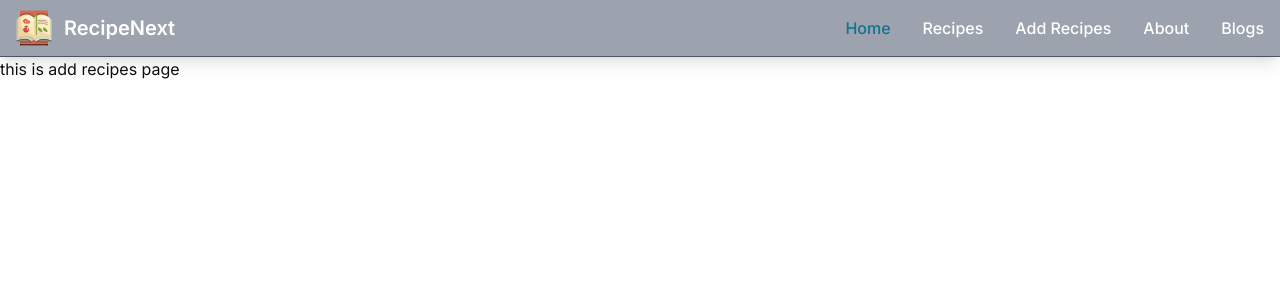
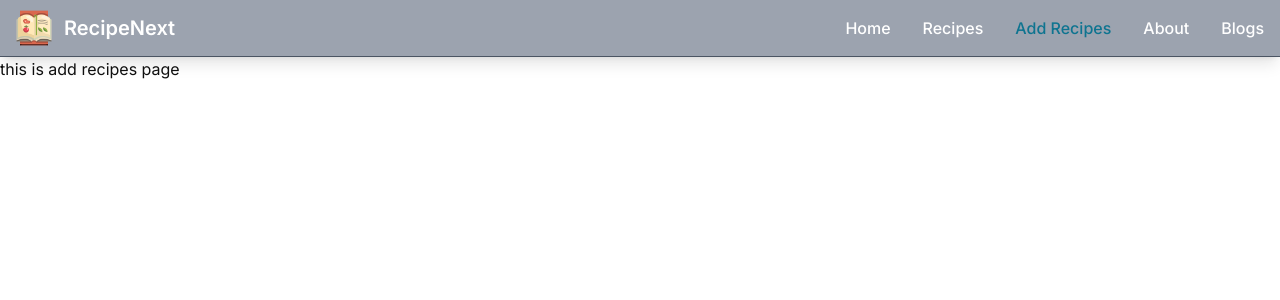
Before and after one commit to Oliulla/recipe-next, a Next.js app: page /add-recipes in a window 1280 px wide. Shown: the top 300 px of the page. Built offline with nearby package versions, Linux system fonts and the light colour scheme.

Commit message:
[DONE]: Dynamic route active

```diff
--- a/src/components/shared/Navbar.jsx
+++ b/src/components/shared/Navbar.jsx
@@ -2,8 +2,13 @@
 
 import Link from "next/link";
 import { Navbar } from "flowbite-react";
+// import { useRouter } from "next/router";
+import { usePathname } from "next/navigation";
 
 export default function Header() {
+  const pathname = usePathname();
+
+
   return (
     <Navbar
       fluid
@@ -21,19 +26,44 @@ export default function Header() {
       </Navbar.Brand>
       <Navbar.Toggle />
       <Navbar.Collapse>
-        <Navbar.Link className="text-white text-[1rem]" as={Link} href="/" active>
+        <Navbar.Link
+          className="text-white text-[1rem]"
+          as={Link}
+          href="/"
+          active={pathname === "/" || pathname === "/home"}
+        >
           Home
         </Navbar.Link>
-        <Navbar.Link className="text-white text-[1rem]" as={Link} href="/all-recipes">
+        <Navbar.Link
+          className="text-white text-[1rem]"
+          as={Link}
+          href="/all-recipes"
+          active={pathname === "/all-recipes"}
+        >
           Recipes
         </Navbar.Link>
-        <Navbar.Link className="text-white text-[1rem]" as={Link} href="/add-recipes">
+        <Navbar.Link
+          className="text-white text-[1rem]"
+          as={Link}
+          href="/add-recipes"
+          active={pathname === "/add-recipes"}
+        >
           Add Recipes
         </Navbar.Link>
-        <Navbar.Link className="text-white text-[1rem]" as={Link} href="/about">
+        <Navbar.Link
+          className="text-white text-[1rem]"
+          as={Link}
+          href="/about"
+          active={pathname === "/about"}
+        >
           About
         </Navbar.Link>
-        <Navbar.Link className="text-white text-[1rem]" as={Link} href="/blogs">
+        <Navbar.Link
+          className="text-white text-[1rem]"
+          as={Link}
+          href="/blogs"
+          active={pathname === "/blogs"}
+        >
           Blogs
         </Navbar.Link>
       </Navbar.Collapse>
```
